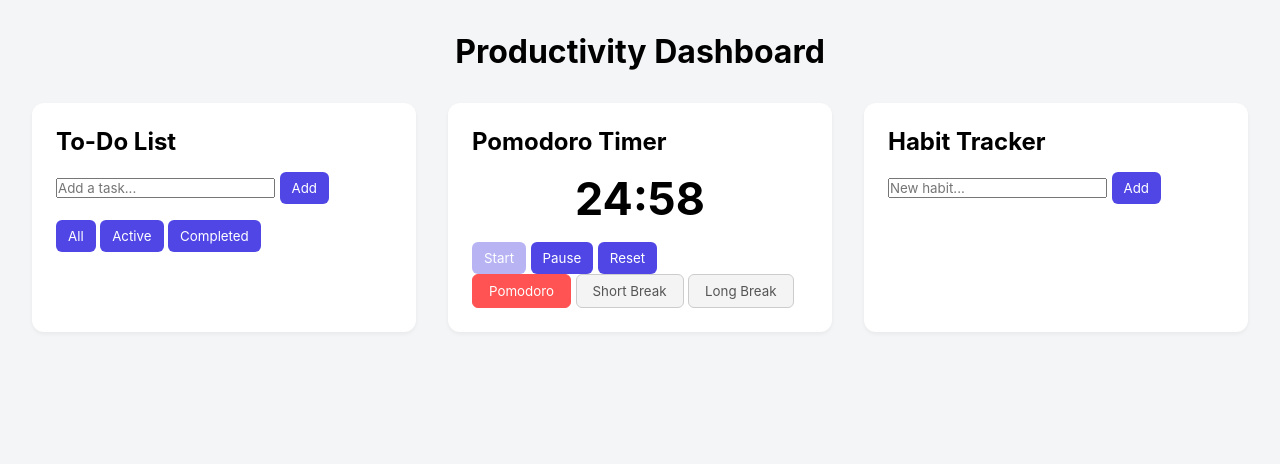
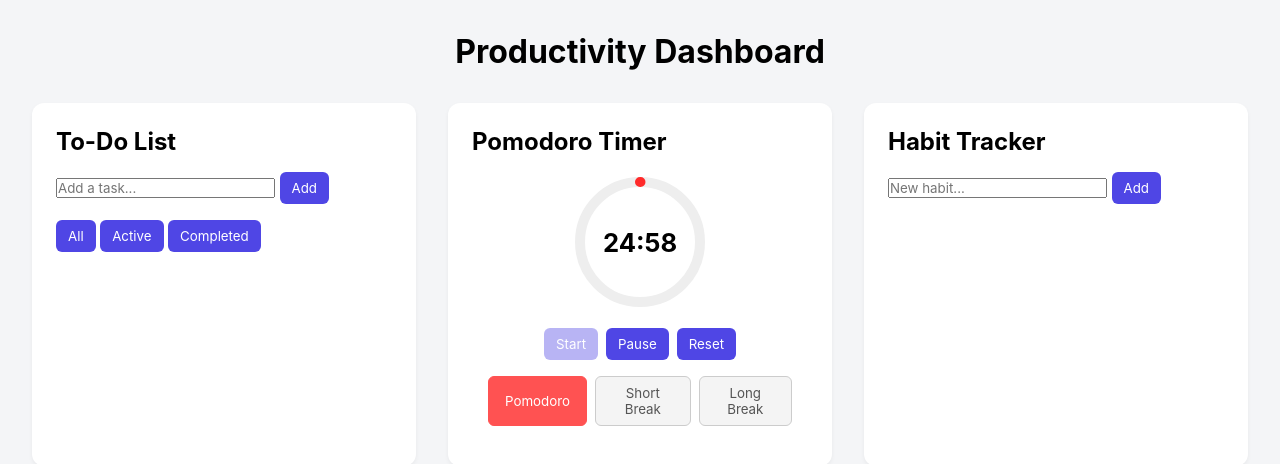
Before and after one commit to ShawnYS-codemtl/productivity-dashboard, a plain HTML site: page index.html in a window 1280 px wide. Both pictures are taken after a click on the button "Start". Drawn offline with Linux system fonts and the light colour scheme.

Commit message:
feat: implement circular countdown animation

```diff
--- a/css/components.css
+++ b/css/components.css
@@ -27,10 +27,9 @@ button:disabled {
 
 /* Pomodoro timer */
 #timer-display {
-    font-size: 2.8rem;
+    font-size: 1.6rem;
     font-weight: bold;
     text-align: center;
-    margin-bottom: 1rem;
 }
 
 [data-min] {
@@ -47,6 +46,44 @@ button:disabled {
     color: white;
     border-color: #ff5252;
 }
+
+.progress-ring-wrap {
+    width: 140px;
+    height: 140px;
+    margin: 0 auto;
+    position: relative;
+}
+
+.progress-ring {
+    display: block;
+ }
+
+.ring-bg {
+    transition: stroke 0.3s ease;
+ }
+
+.ring {
+  transition: stroke-dashoffset 0.9s linear, stroke 0.3s linear;
+  transform-origin: 50% 50%;
+}
+
+/* center text inside the svg foreignObject */
+.ring-center {
+    display:flex;
+    align-items:center;
+    justify-content:center;
+    height:100%;
+    font-size:1.6rem;
+    font-weight:700;
+}
+
+.timer-controls, .timer-options {
+    display: flex;
+    justify-content: center;
+    gap: 0.5rem;
+    margin: 1em;
+}
+
 
 /* Lists */
 ul {
--- a/index.html
+++ b/index.html
@@ -33,13 +33,54 @@
             <h2>Pomodoro Timer</h2>
 
             <div id="pomodoro-app">
-                <div id="timer-display">25:00</div>
+
+                <div class="progress-ring-wrap" aria-hidden="false" aria-label="Timer progress">
+                        <svg class="progress-ring" width="140" height="140" viewBox="0 0 140 140">
+
+                        <defs>
+                            <!-- FOCUS / POMODORO -->
+                            <linearGradient id="grad-pomodoro" x1="0" x2="1">
+                            <stop offset="0%" stop-color="#ff6a6a"/>
+                            <stop offset="100%" stop-color="#ff2a2a"/>
+                            </linearGradient>
+
+                            <!-- SHORT BREAK -->
+                            <linearGradient id="grad-short" x1="0" x2="1">
+                            <stop offset="0%" stop-color="#6ab7ff"/>
+                            <stop offset="100%" stop-color="#2979ff"/>
+                            </linearGradient>
+
+                            <!-- LONG BREAK -->
+                            <linearGradient id="grad-long" x1="0" x2="1">
+                            <stop offset="0%" stop-color="#8cffc1"/>
+                            <stop offset="100%" stop-color="#00c982"/>
+                            </linearGradient>
+                        </defs>
+
+                        <circle class="ring-bg" cx="70" cy="70" r="60" fill="transparent" stroke="#eee" stroke-width="10"></circle>
+
+                        <circle id="ring"
+                                cx="70" cy="70" r="60"
+                                fill="transparent"
+                                stroke="url(#grad-pomodoro)"
+                                stroke-width="10"
+                                stroke-linecap="round"
+                                transform="rotate(-90 70 70)">
+                        </circle>
+                        <foreignObject x="20" y="40" width="100" height="60">
+                            <div xmlns="http://www.w3.org/1999/xhtml" class="ring-center">
+                                <div id="timer-display" aria-live="polite">25:00</div>
+                            </div>
+                        </foreignObject>
+                        </svg>
+                </div>
 
                 <div class="timer-controls">
-                    <button id="start-btn">Start</button>
-                    <button id="pause-btn">Pause</button>
-                    <button id="reset-btn">Reset</button>
-                </div>
+                        <button id="start-btn">Start</button>
+                        <button id="pause-btn">Pause</button>
+                        <button id="reset-btn">Reset</button>
+                    </div>
+
                 <div class="timer-options">
                     <button data-min="25">Pomodoro</button>
                     <button data-min="5">Short Break</button>
--- a/js/pomodoro.js
+++ b/js/pomodoro.js
@@ -6,6 +6,9 @@ const display = document.getElementById("timer-display");
 const startBtn = document.getElementById("start-btn");
 const pauseBtn = document.getElementById("pause-btn");
 const resetBtn = document.getElementById("reset-btn");
+const ring = document.getElementById('ring')
+let ringRadius = null;
+let ringCircumference = null;
 
 // Mode buttons (Pomodoro, Short break, Long break)
 const modeBtns = document.querySelectorAll("[data-min]");
@@ -14,6 +17,7 @@ export function init() {
     console.log("Pomodoro Module Loaded");
 
     updateDisplay()
+    initProgressRing()
     updateControls()
     highlightActiveButton(25)
 
@@ -36,10 +40,14 @@ function start(){
 
     intervalId = setInterval(() => {
         timeLeft -= 1
-        if (timeLeft === 0){
+        if (timeLeft <= 0){
             clearInterval(intervalId)
+            intervalId = null
+            timeLeft = 0
         }
+        updateProgressRing();
         updateDisplay()
+        if (!intervalId) updateControls()
     }, 1000)
 
     updateControls()
@@ -48,6 +56,7 @@ function start(){
 function pause(){
     clearInterval(intervalId)
     intervalId = null
+    updateProgressRing();
     updateControls()
 }
 
@@ -87,8 +96,16 @@ function setMode(mins) {
     timeLeft = duration
     pause()
     updateDisplay()
+    updateProgressRing();
+    highlightActiveButton(mins)
+
+    let mode = "Pomodoro"
+    if (mins === 5) mode = 'short'
+    if (mins === 15) mode = 'long'
+
+    setRingColor(mode)
     updateControls()
-    highlightActiveButton(mins)
+
 }
 
 function highlightActiveButton(mins) {
@@ -101,3 +118,36 @@ function highlightActiveButton(mins) {
         }
     });
 }
+
+function initProgressRing() {
+    if (!ring) return
+
+    const r = Number(ring.getAttribute("r"))
+    ringRadius = r;
+    ringCircumference = 2 * Math.PI * ringRadius;
+    // prepare the circle for animation
+    ring.style.strokeDasharray = `${ringCircumference} ${ringCircumference}`;
+    ring.style.strokeDashoffset = `${ringCircumference}`; // full (0% visible)
+    // set initial color / state
+    updateProgressRing();
+}
+
+function updateProgressRing() {
+    if (!ring || !ringCircumference) return;
+
+    // guard: avoid division by zero
+    const total = Math.max(duration, 1);
+    const progress = Math.max(0, Math.min(1, (total - timeLeft) / total)); // 0 → 1
+    const offset = ringCircumference * (1 - progress); // stroke-dashoffset decreases as we progress
+    ring.style.strokeDashoffset = String(offset);
+}
+
+function setRingColor(mode){
+    if (mode === 'Pomodoro'){
+        ring.style.stroke = "url(#grad-pomodoro)";
+    } else if (mode === "short") {
+        ring.style.stroke = "url(#grad-short)";
+    } else if (mode === "long") {
+        ring.style.stroke = "url(#grad-long)";
+    }
+}
```
